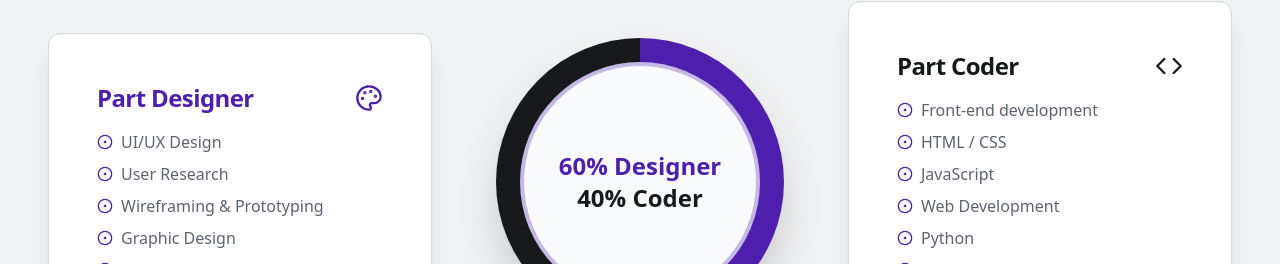
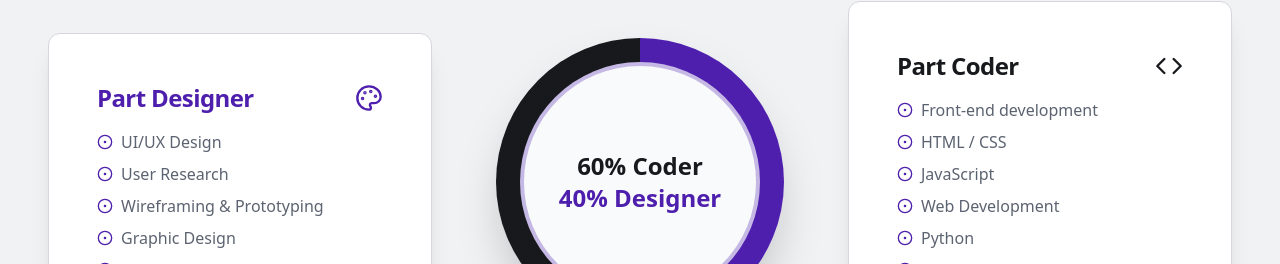
Before and after one commit to Rifallll/portofolio, a React (Vite) app: page /about in a window 1280 px wide. Shown: the part 1464-1728 px from the top of the page. Built offline with nearby package versions, Linux system fonts and the light colour scheme.

Commit message:
[dyad] Membalik persentase keahlian menjadi 60% Coder dan 40% Designer - wrote 1 file(s) + extra files edited outside of Dyad

```diff
--- a/src/components/RoleSplitSection.tsx
+++ b/src/components/RoleSplitSection.tsx
@@ -24,7 +24,7 @@ const expertiseData: ExpertiseItem[] = [
       "Graphic Design",
       "Video Editing",
     ],
-    percentage: 60,
+    percentage: 40, // Diubah menjadi 40%
     color: "hsl(var(--primary))", // Purple
   },
   {
@@ -39,7 +39,7 @@ const expertiseData: ExpertiseItem[] = [
       "Fundamental SQL",
       "Web Scraping",
     ],
-    percentage: 40,
+    percentage: 60, // Diubah menjadi 60%
     color: "hsl(var(--foreground))", // Black
   },
 ];
@@ -135,8 +135,8 @@ const RoleSplitSection = () => {
                 }}
               ></div>
               <div className="absolute w-60 h-60 rounded-full bg-background z-10 flex flex-col items-center justify-center border-4 border-primary/30 animate-pulse-slow"> {/* Increased inner circle, added pulse animation */}
-                <span className="text-primary text-2xl font-extrabold text-center">60% Designer</span> {/* Enhanced typography */}
-                <span className="text-foreground text-2xl font-extrabold text-center">40% Coder</span> {/* Enhanced typography */}
+                <span className="text-foreground text-2xl font-extrabold text-center">60% Coder</span> {/* Diperbarui */}
+                <span className="text-primary text-2xl font-extrabold text-center">40% Designer</span> {/* Diperbarui */}
               </div>
             </div>
           </motion.div>
```
